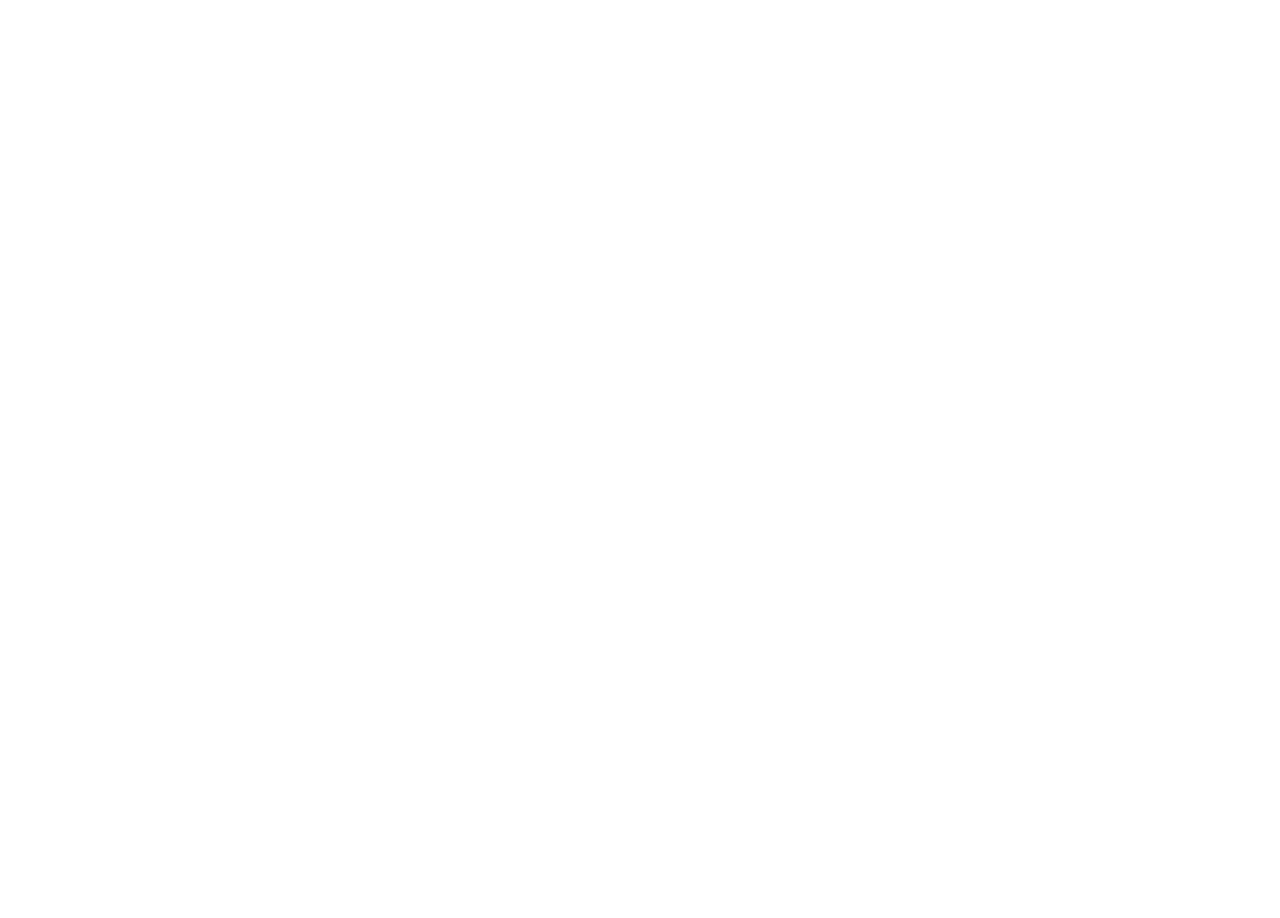
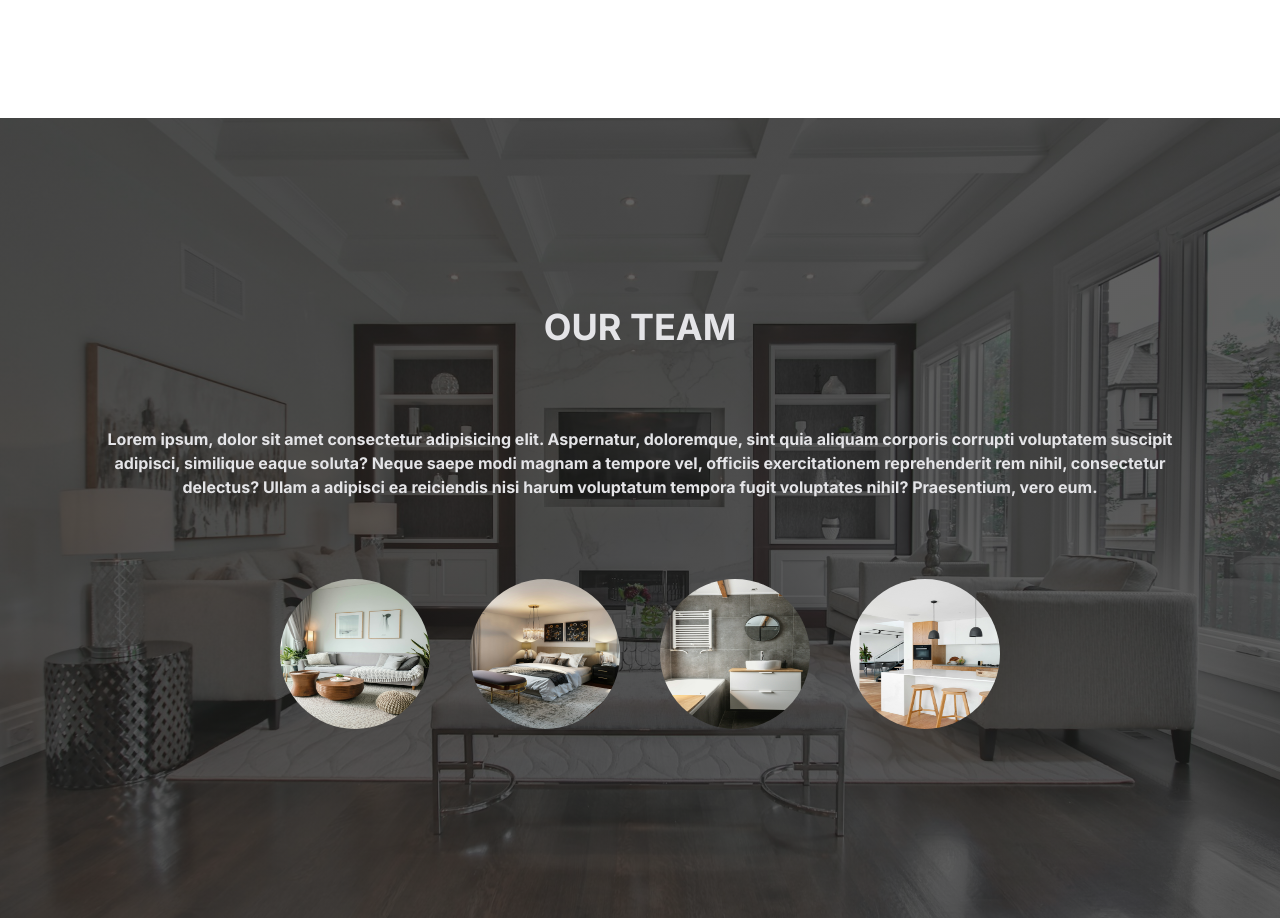
Before and after one commit to artikosamodra/homedecor, a Next.js app: page / in a window 1280 px wide. Shown: the part 2341-3259 px from the top of the page. Before the commit the page ends 2459 px from the top, so only its background shows below. Built offline with nearby package versions, Linux system fonts and the light colour scheme.

Commit message:
add team structure menu

```diff
--- a/src/app/component/Utilities/AvaIcon.jsx
+++ b/src/app/component/Utilities/AvaIcon.jsx
@@ -3,7 +3,7 @@
 const AvaIcon = ( {ImgName} ) => {
     return(
         <div>
-            <Image src={ImgName} alt="Logo 1" width={100} height={100} className="rounded-full bg-client" />
+            <Image src={ImgName} alt="Logo 1" width={100} height={100} className="rounded-full ava-client" />
         </div>
     )
 }
--- /dev/null
+++ b/src/app/component/Utilities/Avatar.jsx
@@ -0,0 +1,11 @@
+import Image from "next/image"
+
+const Avatar = ( {ImgProfil} ) => {
+    return(
+        <div>
+            <Image src={ImgProfil} alt="Logo 1" width={200} height={200} className="rounded-full ava-team" />
+        </div>
+    )
+}
+
+export default Avatar
--- a/src/app/globals.css
+++ b/src/app/globals.css
@@ -32,10 +32,25 @@
   }
 
 
-  .bg-client {
+  .ava-client {
     width: 100px;
     height: 100px;
     background-size: cover;
     background-position: center;
     /* background-attachment: fixed; */
   }
+
+  .bg-team {
+    width: 100%;
+    height: 100vh;
+    background-image: linear-gradient(rgba(30, 30, 30, 0.7), rgba(30, 30, 30, 0.7)),url('/bgteam.jpg');
+    background-size: cover;
+    background-position: center;
+  }
+
+  .ava-team {
+    width: 150px;
+    height: 150px;
+    background-size: cover;
+    background-position: center;
+  }
--- a/src/app/page.js
+++ b/src/app/page.js
@@ -4,6 +4,7 @@
 import InfoSec from "./page/Info";
 import ServicesSec from "./page/Services";
 import ClientSec from "./page/Client";
+import TeamSec from "./page/Team";
 
 export default function Home() {
   return (
@@ -13,6 +14,7 @@
         <InfoSec />
         <ServicesSec />
         <ClientSec />
+        <TeamSec />
 
       </div>
     </main>
--- a/src/app/page/Hero/index.jsx
+++ b/src/app/page/Hero/index.jsx
@@ -1,7 +1,7 @@
 const HeroSec = () => {
     return(
         <section>
-        <div className="bg-hero bg-op flex flex-col justify-center items-center gap-10 text-zinc-200">
+        <div className="bg-hero flex flex-col justify-center items-center gap-10 text-zinc-200">
             <h1 className="text-6xl font-bold">TITLE HERO</h1>
             <p className="text-center font-bold">Descript : Lorem ipsum dolor sit amet consectetur, adipisicing elit. Porro officiis expedita voluptatem illum, cumque dignissimos!</p>
             <button className="px-5 py-2 bg-red-600 rounded-md font-bold hover:bg-red-500">CONTACT US</button>
--- /dev/null
+++ b/src/app/page/Team/index.jsx
@@ -0,0 +1,20 @@
+import Avatar from "@/app/component/Utilities/Avatar"
+
+const TeamSec = () => {
+    return(
+        <section>
+        <div className="bg-team flex flex-col justify-center items-center text-zinc-200 gap-20">
+            <h1 className="text-4xl font-bold">OUR TEAM</h1>
+            <p className="text-center font-bold px-20">Lorem ipsum, dolor sit amet consectetur adipisicing elit. Aspernatur, doloremque, sint quia aliquam corporis corrupti voluptatem suscipit adipisci, similique eaque soluta? Neque saepe modi magnam a tempore vel, officiis exercitationem reprehenderit rem nihil, consectetur delectus? Ullam a adipisci ea reiciendis nisi harum voluptatum tempora fugit voluptates nihil? Praesentium, vero eum.</p>
+            <div className="flex flex-wrap justify-center gap-10">
+                    <Avatar ImgProfil="/infoimg.jpg" />
+                    <Avatar ImgProfil="/services1.jpg" />
+                    <Avatar ImgProfil="/services2.jpg" />
+                    <Avatar ImgProfil="/services3.jpg" />
+                </div>
+        </div>
+    </section>
+    )
+}
+
+export default TeamSec
```
Also changed, not shown: public/bgteam.jpg (added).
